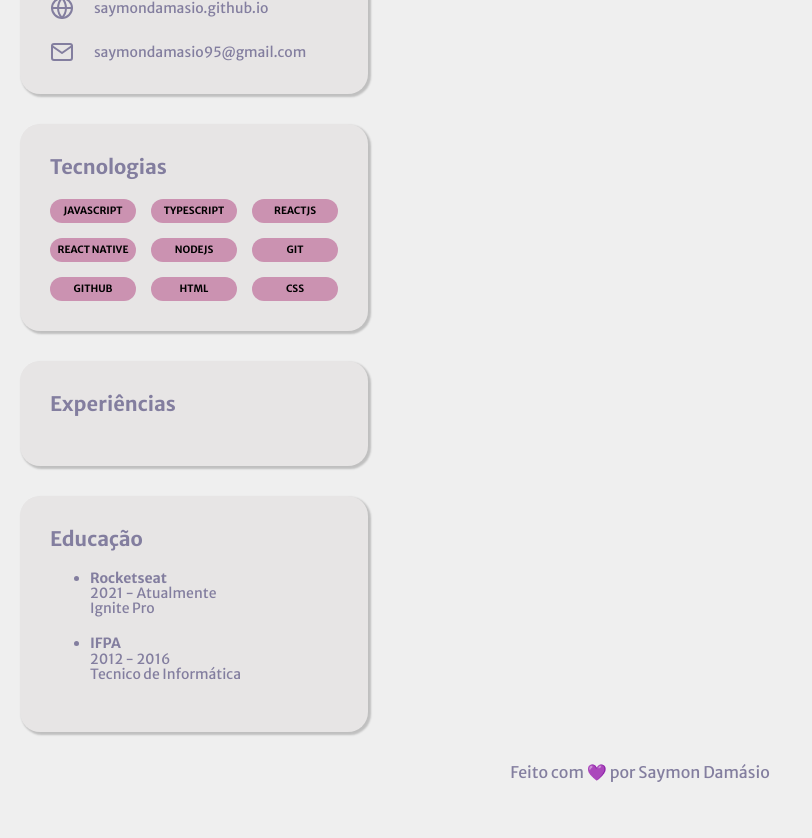
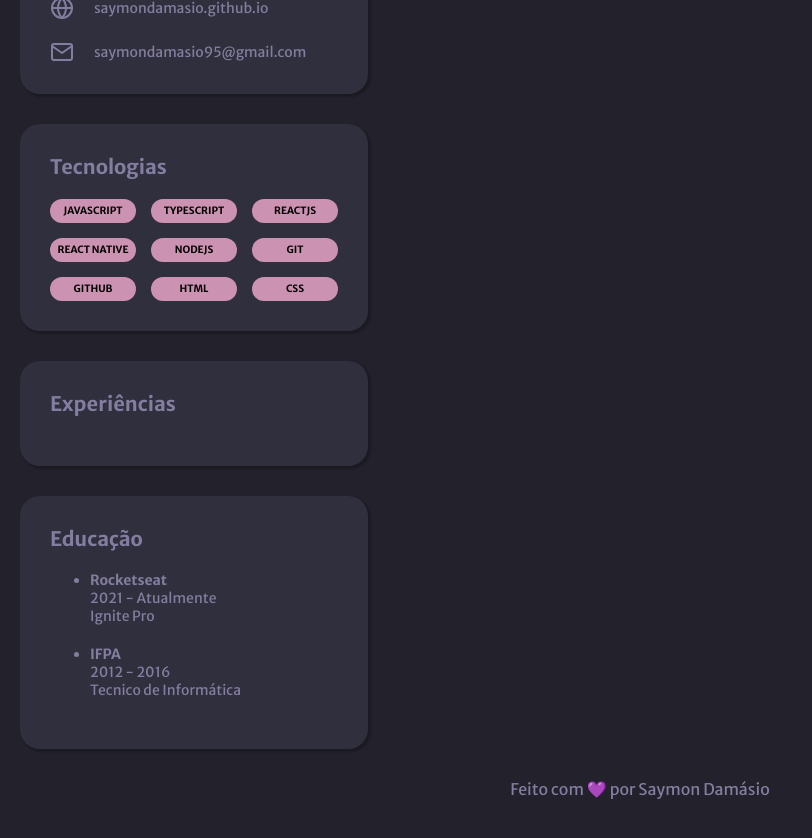
Before and after one commit to saymondamasio/portfolio, a Next.js app: page / in a window 1280 px wide. Shown: the part 660-1498 px from the top of the page, without its empty margins (0-812 px from the left). Built offline with nearby package versions, Linux system fonts and the light colour scheme; no server answers.

Commit message:
fix: colors

```diff
--- a/src/components/SideBar/styles.module.scss
+++ b/src/components/SideBar/styles.module.scss
@@ -16,6 +16,7 @@
     img {
       width: 128px;
       height: 128px;
+      border: 2px solid #00ff00;
 
       border-radius: 50%;
     }
@@ -32,6 +33,7 @@
     margin-top: 10px;
 
     font-size: 0.8125rem;
+    font-weight: 300;
     line-height: 1rem;
   }
 }
@@ -135,7 +137,7 @@
 
   > strong {
     font-size: 1.25rem;
-    line-height: 1.5625rem;
+    line-height: 1.562rem;
   }
 
   ul {
@@ -145,9 +147,7 @@
   ul li {
     margin-bottom: 20px;
 
-    font-size: 0.875rem;
-    line-height: 0.947rem;
-
-    color: var(--text-color);
+    font-size: 14px;
+    line-height: 18px;
   }
 }
--- a/src/pages/_document.tsx
+++ b/src/pages/_document.tsx
@@ -9,7 +9,7 @@ export default class MyDocument extends Document {
             <link rel="preconnect" href="https://fonts.gstatic.com" />
 
             <link rel="shortcut icon" href="/favicon.ico" type="image/x-icon" />
-            <link href="https://fonts.googleapis.com/css2?family=Merriweather+Sans:wght@400;700&display=swap" rel="stylesheet" />
+            <link href="https://fonts.googleapis.com/css2?family=Merriweather+Sans:wght@300;400;700&display=swap" rel="stylesheet" />
         </Head>
         <body>
           <Main />
--- a/src/pages/home.module.scss
+++ b/src/pages/home.module.scss
@@ -92,7 +92,7 @@
 
       .stars {
         display: flex;
-        align-items: center;
+        align-items: flex-end;
 
         margin-right: 16px;
       }
@@ -108,7 +108,7 @@
 
       .branches {
         display: flex;
-        align-items: center;
+        align-items: flex-end;
       }
 
       .branches svg {
--- a/src/styles/global.scss
+++ b/src/styles/global.scss
@@ -1,7 +1,7 @@
 :root {
-  --body-bg-color: #efefef;
+  --body-bg-color: #22212c;
   --text-color: #837e9f;
-  --bg-cards: #e7e5e5;
+  --bg-cards: #302f3d;
   --bg-techs: #cb92b1;
 
   --pink: #ecb2ba;
@@ -78,48 +78,3 @@ a {
 
   background-color: var(--bg-cards);
 }
-
-.tape-section {
-  position: absolute;
-  width: 100%;
-}
-
-.tape-section:first-of-type {
-  top: 0;
-}
-
-.tape-section:last-of-type {
-  bottom: 0;
-}
-
-.tape-section::before {
-  content: "";
-  width: 100px;
-  height: 30px;
-  position: absolute;
-  background-color: var(--tape-gray);
-  opacity: 0.5;
-  border-right: 1px dotted var(--tape-edge-gray);
-  border-left: 1px dotted var(--tape-edge-gray);
-}
-
-//cima esquerda
-.tape-section:first-of-type::before {
-  transform: rotate(-45deg);
-  left: -30px;
-}
-
-//baixo direita
-.tape-section:last-of-type::before {
-  transform: rotate(-45deg);
-  right: -30px;
-  bottom: 15px;
-}
-
-.paper-clip {
-  position: absolute;
-
-  top: -5px;
-  right: 0;
-  transform: rotate(-30deg);
-}
```
Also changed, not shown: src/assets/paper-clip.png (deleted).
